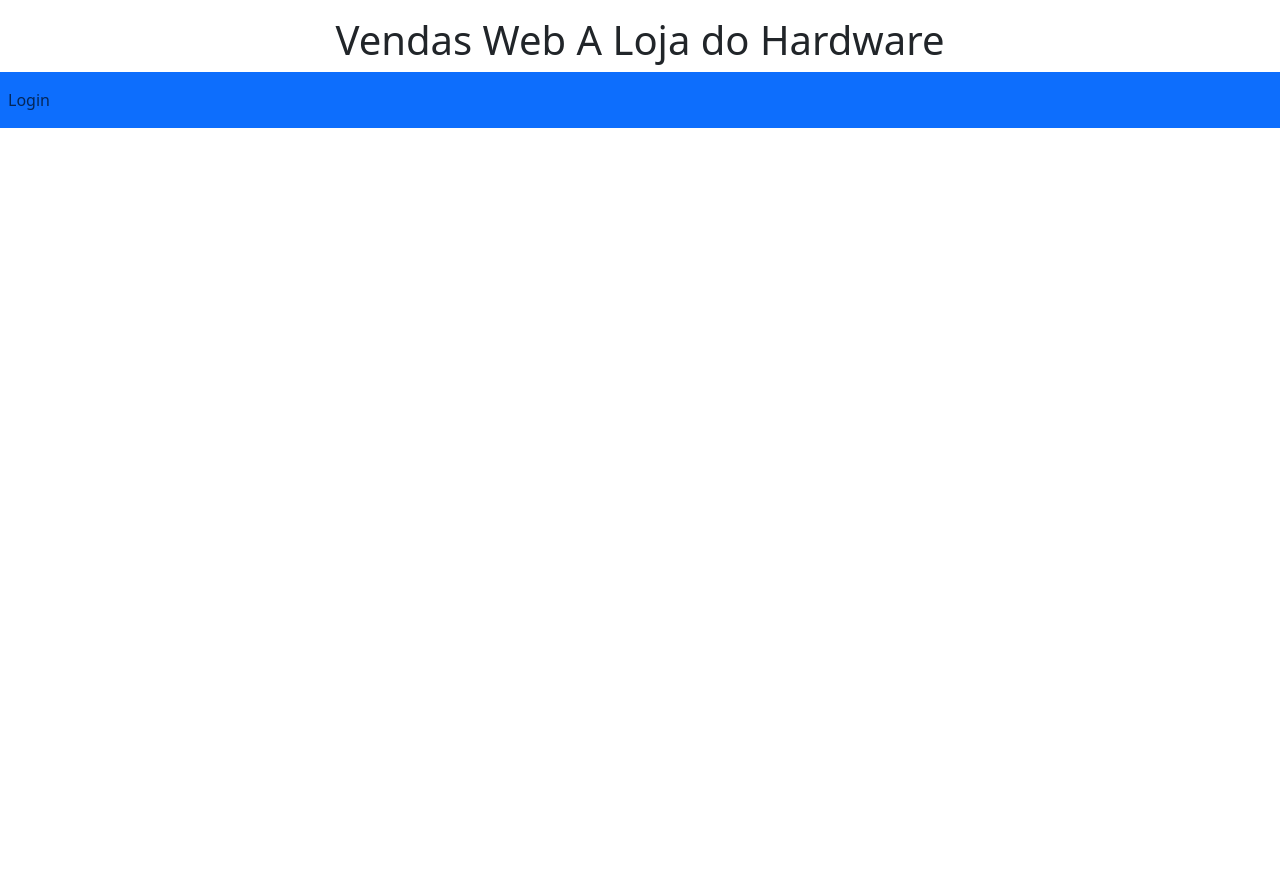
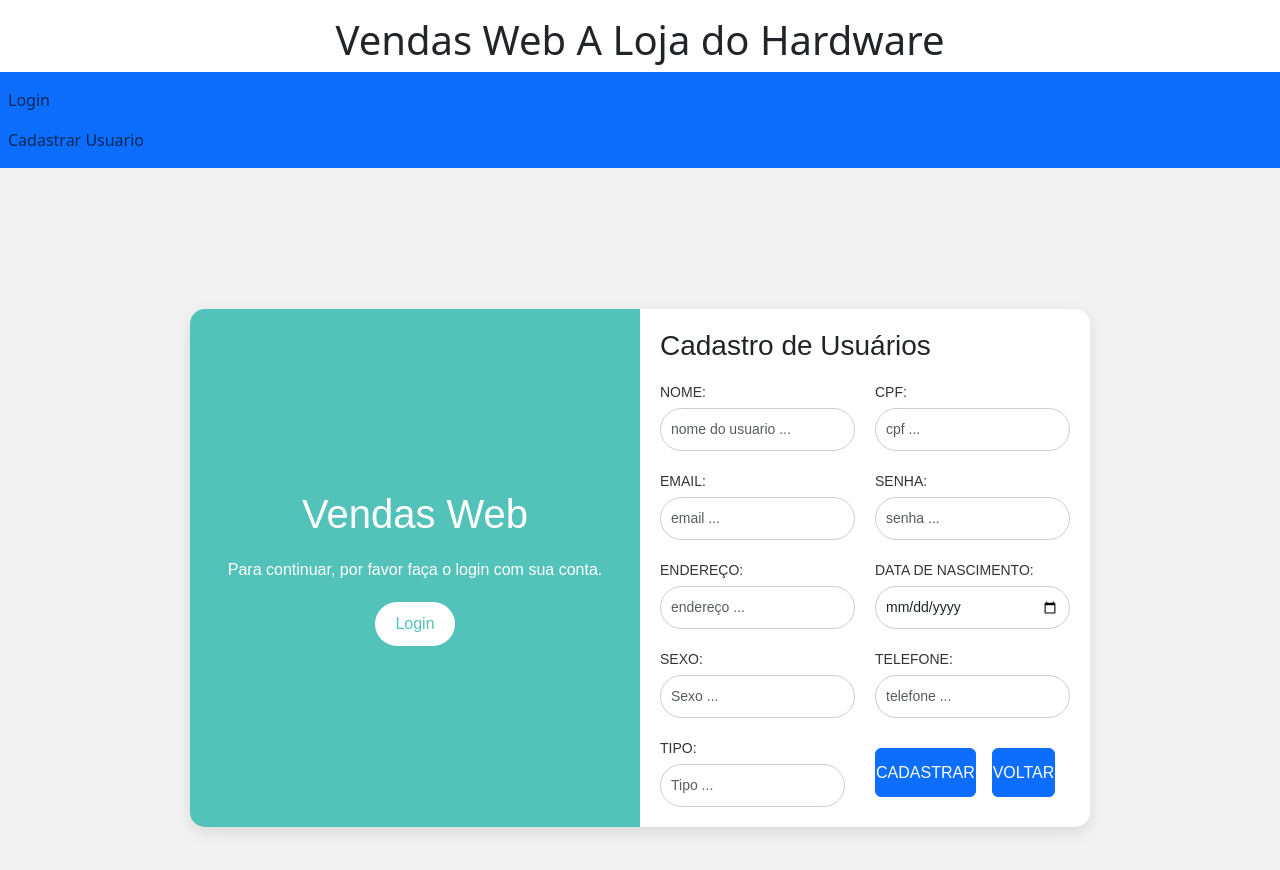
Before and after one commit to sandro1401/vendasWebFrontEnd, an Angular app: page /novo in a window 1280 px wide. Before the commit this address led to /. Shown: the top 870 px of the page. Before the commit the page ends 800 px from the top, so only its background shows below. Built offline with nearby package versions, Linux system fonts and the light colour scheme.

Commit message:
cria os components usuario e cadastro-usuario

```diff
--- a/src/app/app-routing.module.ts
+++ b/src/app/app-routing.module.ts
@@ -1,9 +1,12 @@
 import { NgModule } from '@angular/core';
 import { RouterModule, Routes } from '@angular/router';
 import { LoginComponent } from './login/login.component';
+import { CadastroUsuarioComponent } from './cadastro-usuario/cadastro-usuario.component';
 
 const routes: Routes = [
   {path: 'login', component: LoginComponent},
+  {path: 'novo', component: CadastroUsuarioComponent},
+  {path: 'edit/:id', component: CadastroUsuarioComponent},
   { path: '', redirectTo:'/login', pathMatch: 'full' },
 ];
 
--- a/src/app/app.component.html
+++ b/src/app/app.component.html
@@ -4,6 +4,9 @@
         <li class="nav-item">
             <a class="nav-link" routerLink="/login">
                 Login
+            </a>
+            <a class="nav-link" routerLink="/novo">
+                Cadastrar Usuario
             </a>
         </li>
         <li class="nav-item">
--- a/src/app/app.module.ts
+++ b/src/app/app.module.ts
@@ -5,11 +5,13 @@
 import { AppComponent } from './app.component';
 import { LoginComponent } from './login/login.component';
 import { FormsModule } from '@angular/forms';
+import { CadastroUsuarioComponent } from './cadastro-usuario/cadastro-usuario.component';
 
 @NgModule({
   declarations: [
     AppComponent,
-    LoginComponent
+    LoginComponent,
+    CadastroUsuarioComponent
   ],
   imports: [
     BrowserModule,
--- /dev/null
+++ b/src/app/cadastro-usuario/cadastro-usuario.component.css
@@ -0,0 +1,103 @@
+
+        * {
+            margin: 0;
+            padding: 0;
+            box-sizing: border-box;
+            font-family: Arial, sans-serif;
+        }
+        body {
+            display: flex;
+            justify-content: center;
+            align-items: center;
+            height: 100vh;
+            background-color: #f2f2f2;
+        }
+        .container {
+            display: flex;
+            width: 900px;
+            height: auto; /* Ajusta a altura automaticamente */
+            box-shadow: 0 5px 15px rgba(0, 0, 0, 0.1);
+            border-radius: 15px;
+            overflow: hidden;
+        }
+        .welcome {
+            background-color: #53c2b8;
+            width: 50%;
+            color: white;
+            display: flex;
+            justify-content: center;
+            align-items: center;
+            flex-direction: column;
+            padding: 20px;
+        }
+        .welcome h1 {
+            margin-bottom: 20px;
+        }
+        .welcome p {
+            margin-bottom: 20px;
+            font-size: 16px;
+            text-align: center;
+        }
+        .welcome button {
+            padding: 10px 20px;
+            background-color: white;
+            color: #53c2b8;
+            border: none;
+            cursor: pointer;
+            font-size: 16px;
+            border-radius: 25px;
+        }
+        .form-container {
+            background-color: white;
+            width: 50%;
+            padding: 20px;
+            display: flex;
+            justify-content: center;
+            align-items: center;
+            flex-direction: column;
+        }
+        .form-container h2 {
+            margin-bottom: 20px;
+            color: #53c2b8;
+        }
+        .form-horizontal {
+            width: 100%;
+            display: flex;
+            flex-wrap: wrap;
+            gap: 20px;
+        }
+        .form-group {
+            flex: 1;
+            min-width: 45%;
+        }
+        .form-group label {
+            display: block;
+            font-size: 14px;
+            color: #333;
+            margin-bottom: 5px;
+        }
+        .form-group input, .form-group select {
+            width: 100%;
+            padding: 10px;
+            border: 1px solid #ccc;
+            border-radius: 25px;
+            font-size: 14px;
+        }
+        .form-group input[type="button"] {
+            background-color: #53c2b8;
+            color: white;
+            cursor: pointer;
+            border: none;
+            border-radius: 25px;
+        }
+        .location-header {
+            width: 100%;
+            color: #53c2b8;
+            text-align: center;
+            margin-bottom: 0px; /* Ajuste a distância abaixo da seção */
+            font-size: 12px;
+            font-weight: bold;
+        }
+        .form-group.location-field {
+            margin-top: 0; /* Remove o espaço extra acima dos campos de localização */
+        }
--- /dev/null
+++ b/src/app/cadastro-usuario/cadastro-usuario.component.html
@@ -0,0 +1,77 @@
+
+<body>
+    <div class="container">
+        <div class="welcome">
+            <h1>Vendas Web</h1>
+            <p>Para continuar, por favor faça o login com sua conta.</p>
+            <button type="button" class="btn btn-primary" (click)="login()" >Login</button>
+        </div>
+        <div class="form-container">
+            <div class="form-horizontal">
+                <h3>Cadastro de Usuários</h3>
+        <div class="form-group">
+            <label for="nome" class="form-label">NOME:</label>
+            <input [(ngModel)]="usuario.nome" class="form-control"
+                id="nome" placeholder="nome do usuario ...">
+        </div>
+        <div class="form-group">
+            <label for="cpf" class="form-label">CPF:</label>
+            <input  [(ngModel)]="usuario.cpf" class="form-control"
+                id="cpf" placeholder="cpf ...">
+        </div>
+        <div class="form-group">
+            <label for="email" class="form-label">EMAIL:</label>
+            <input [(ngModel)]="usuario.email" class="form-control"
+                id="email" autocomplete="off" placeholder="email ...">
+        </div>
+        <div class="form-group">
+            <label for="senha" class="form-label">SENHA:</label>
+            <input [(ngModel)]="usuario.senha" class="form-control"
+                id="senha" type="password" placeholder="senha ...">
+        </div>
+        <div class="form-group">
+            <label for="endereco" class="form-label">ENDEREÇO:</label>
+            <input [(ngModel)]="usuario.endereco" class="form-control"
+                id="endereco"  placeholder="endereço ...">
+        </div>
+
+        <div class="form-group">
+            <label for="dt_nascimento" class="form-label">DATA DE NASCIMENTO:</label>
+            <input type="date" [(ngModel)]="usuario.dt_nascimento" class="form-control"
+                id="dt_nascimento" placeholder="Data de Nascimento ...">
+        </div>
+        <div class="form-group">
+            <label for="sexo" class="form-label">SEXO:</label>
+            <input [(ngModel)]="usuario.sexo" class="form-control"
+                id="sexo"  placeholder="Sexo ...">
+        </div>
+        <div class="form-group">
+            <label for="telefone" class="form-label">TELEFONE:</label>
+            <input [(ngModel)]="usuario.telefone" class="form-control"
+                id="telefone"  placeholder="telefone ...">
+        </div>
+        <div class="form-group">
+            <label for="tipo" class="form-label">TIPO:</label>
+            <input [(ngModel)]="usuario.tipo" class="form-control"
+                id="tipo"  placeholder="Tipo ...">
+        </div>
+        <div class="form-group" style="display: flex; margin: 10px; width: 100%;">
+            <button type="button" class="btn btn-primary me-3"  (click)="salvar()" >
+                {{botaoAcao}}
+            </button>
+            <button type="button" class="btn btn-primary me-3  " (click)="voltar()">
+                VOLTAR
+            </button>
+        </div>
+
+
+
+            </div>
+        </div>
+
+
+
+        <!-- {{usuario | json}} -->
+
+    </div>
+</body>
--- /dev/null
+++ b/src/app/cadastro-usuario/cadastro-usuario.component.ts
@@ -0,0 +1,53 @@
+import { Component } from '@angular/core';
+import { ActivatedRoute, Router } from '@angular/router';
+import { Usuario } from '../usuario';
+import { UsuarioApiService } from '../usuario-api.service';
+
+@Component({
+  selector: 'app-cadastro-usuario',
+  templateUrl: './cadastro-usuario.component.html',
+  styleUrl: './cadastro-usuario.component.css'
+})
+export class CadastroUsuarioComponent {
+  usuario = new Usuario();
+  id?: number;
+  botaoAcao = "CADASTRAR";
+
+  constructor(
+    private usuarioApiService: UsuarioApiService,
+    private router: Router,
+    private route : ActivatedRoute
+  ){
+    this.id = +this.route.snapshot.params["id"];
+    if(this.id){
+      this.botaoAcao = "EDITAR";
+      this.usuarioApiService.buscarPorId(this.id).
+      subscribe((usuario)=> this.usuario = usuario);
+    }
+  }
+  salvar() {
+    if(this.id){
+      this.usuarioApiService.editar(this.id, this.usuario).subscribe(
+        (usuario) => {
+          alert(`usuario ${this.usuario.nome} editado com sucesso!`);
+          this.usuario = usuario;
+        }
+      )
+    }
+    else {
+      this.usuarioApiService.inserir(this.usuario).subscribe(
+        (usuario) => {
+          alert(`usuario ${usuario.id} cadastrado com sucesso!`)
+          this.usuario = new Usuario();
+        }
+      );
+    }
+  }
+  voltar() {
+    this.router.navigate(['']);
+  }
+  login(){
+    this.router.navigate(['login'])
+  }
+
+}
--- a/src/app/login/login.component.css
+++ b/src/app/login/login.component.css
@@ -1,6 +1,6 @@
 
         * {
-            margin: 0;
+            margin: 5;
             padding: 0;
             box-sizing: border-box;
             font-family: 'Arial', sans-serif;
@@ -16,7 +16,7 @@
 
         .container {
             display: flex;
-            width: 900px;
+            width: 1000px;
             height: 500px;
             box-shadow: 0 4px 20px rgba(0, 0, 0, 0.1);
             border-radius: 10px;
@@ -27,7 +27,7 @@
             padding: 5%;
         }
         .login-container{
-            margin-top: 0%;
+            margin-top: 1%;
             margin-bottom: 5%;
             width: 70%;
             padding: 5%;
--- a/src/app/login/login.component.html
+++ b/src/app/login/login.component.html
@@ -1,3 +1,4 @@
+<body>
     <div class=" container ">
         <div class="left">
             <div class="content">
@@ -28,3 +29,4 @@
             </div>
 
     </div>
+</body>
--- /dev/null
+++ b/src/app/usuario-api.service.ts
@@ -0,0 +1,41 @@
+import { Injectable } from '@angular/core';
+import { Usuario } from './usuario';
+import { Observable } from 'rxjs';
+import { HttpClient, HttpHeaders } from '@angular/common/http';
+
+const BASE_API = 'http://localhost:3000/api/usuario';
+const httpOptions = {
+  headers: new HttpHeaders({
+    "Content-Type": "application/json"
+  })
+}
+
+@Injectable({
+  providedIn: 'root'
+})
+export class UsuarioApiService {
+
+  constructor(private http: HttpClient) {}
+
+  listar():Observable<Usuario[]>{
+    return this.http.get<Usuario[]>(BASE_API);
+  }
+    buscarPorId(id: number): Observable<Usuario> {
+      const uri = `${BASE_API}/${id}`;
+      return this.http.get<Usuario>(uri);
+    }
+
+    inserir(usuario: Usuario): Observable<Usuario> {
+      return this.http.post(BASE_API, usuario, httpOptions);
+    }
+
+    editar(id: number, usuario:Usuario): Observable<Usuario> {
+      const uri = `${BASE_API}/${id}`;
+      return this.http.put<Usuario>(uri,usuario,httpOptions);
+    }
+
+    deletar(id: number): Observable<Usuario> {
+      const uri = `${BASE_API}/${id}`;
+      return this.http.delete<Usuario>(uri);
+    }
+  }
```
Also changed, not shown: 2 other files (tests, documents, lock files or other folders). Lines whose indentation alone changed are shown as unchanged.
